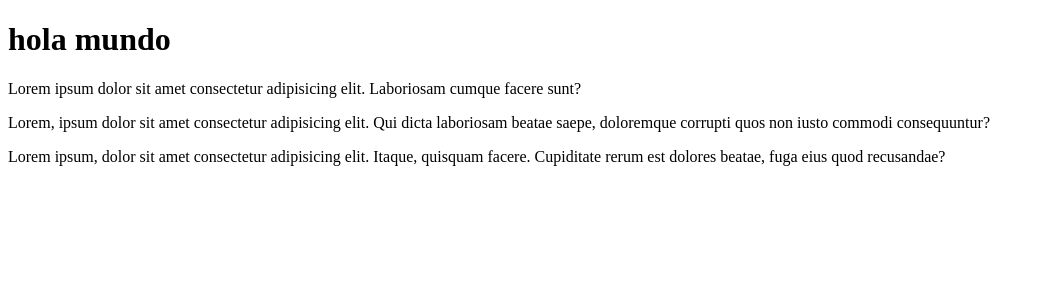
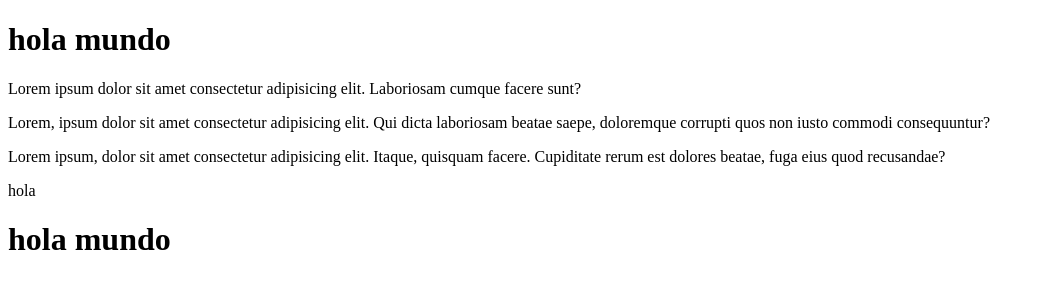
Before and after one commit to lourdesreynoso/lourdes-gt, a plain HTML site: page index.html in a window 1280 px wide. Shown: the whole page, without its empty margins (0-1045 px from the left). Drawn offline with Linux system fonts and the light colour scheme.

Commit message:
agregando mas cambios al index

```diff
--- a/index.html
+++ b/index.html
@@ -11,5 +11,7 @@
     <div><p>Lorem ipsum dolor sit amet consectetur adipisicing elit. Laboriosam cumque facere sunt?</p></div>
     <p>Lorem, ipsum dolor sit amet consectetur adipisicing elit. Qui dicta laboriosam beatae saepe, doloremque corrupti quos non iusto commodi consequuntur?</p>
 <div>Lorem ipsum, dolor sit amet consectetur adipisicing elit. Itaque, quisquam facere. Cupiditate rerum est dolores beatae, fuga eius quod recusandae?</div>
+<p>hola</p>
+<div><h1>hola mundo</h1></div>
 </body>
 </html>
```
